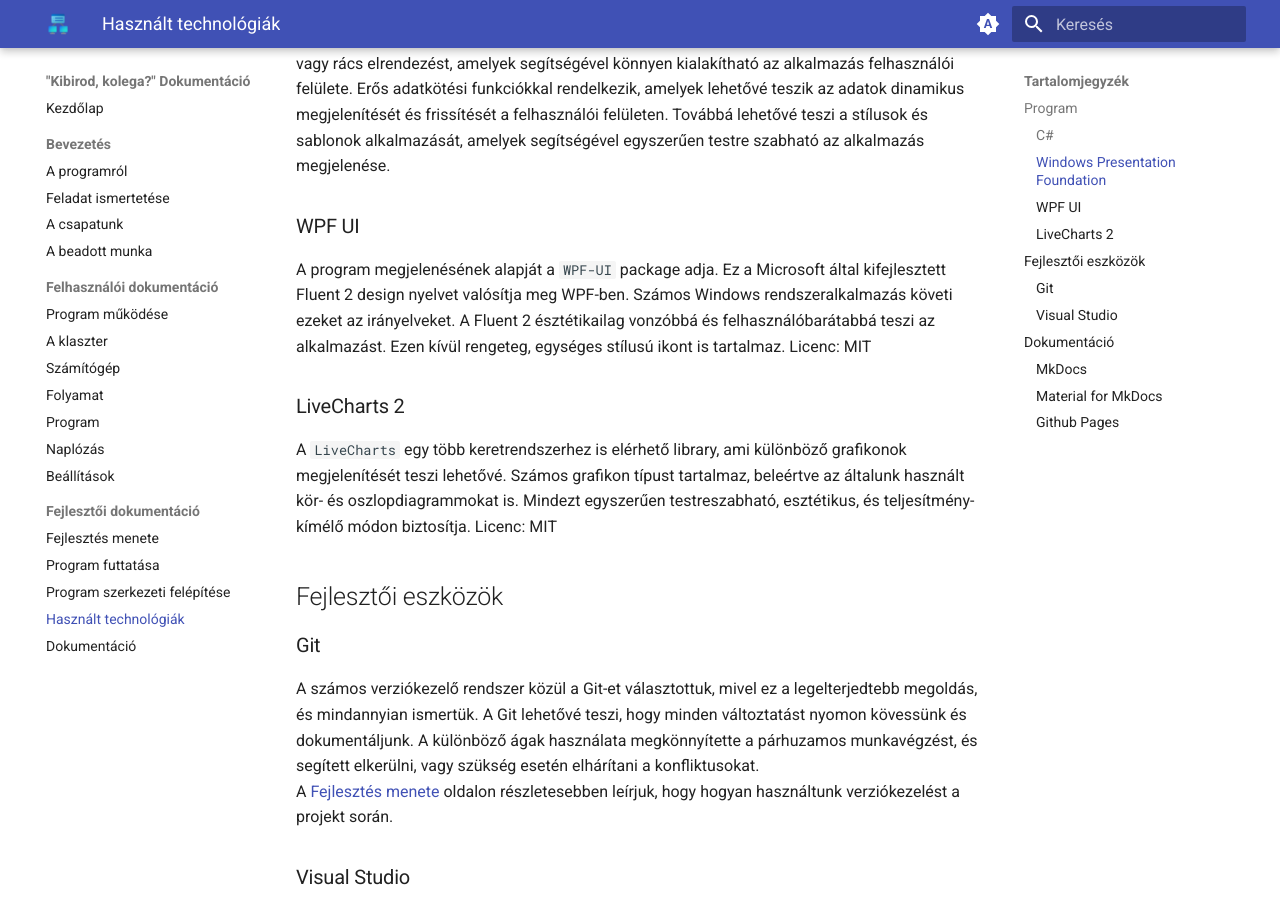
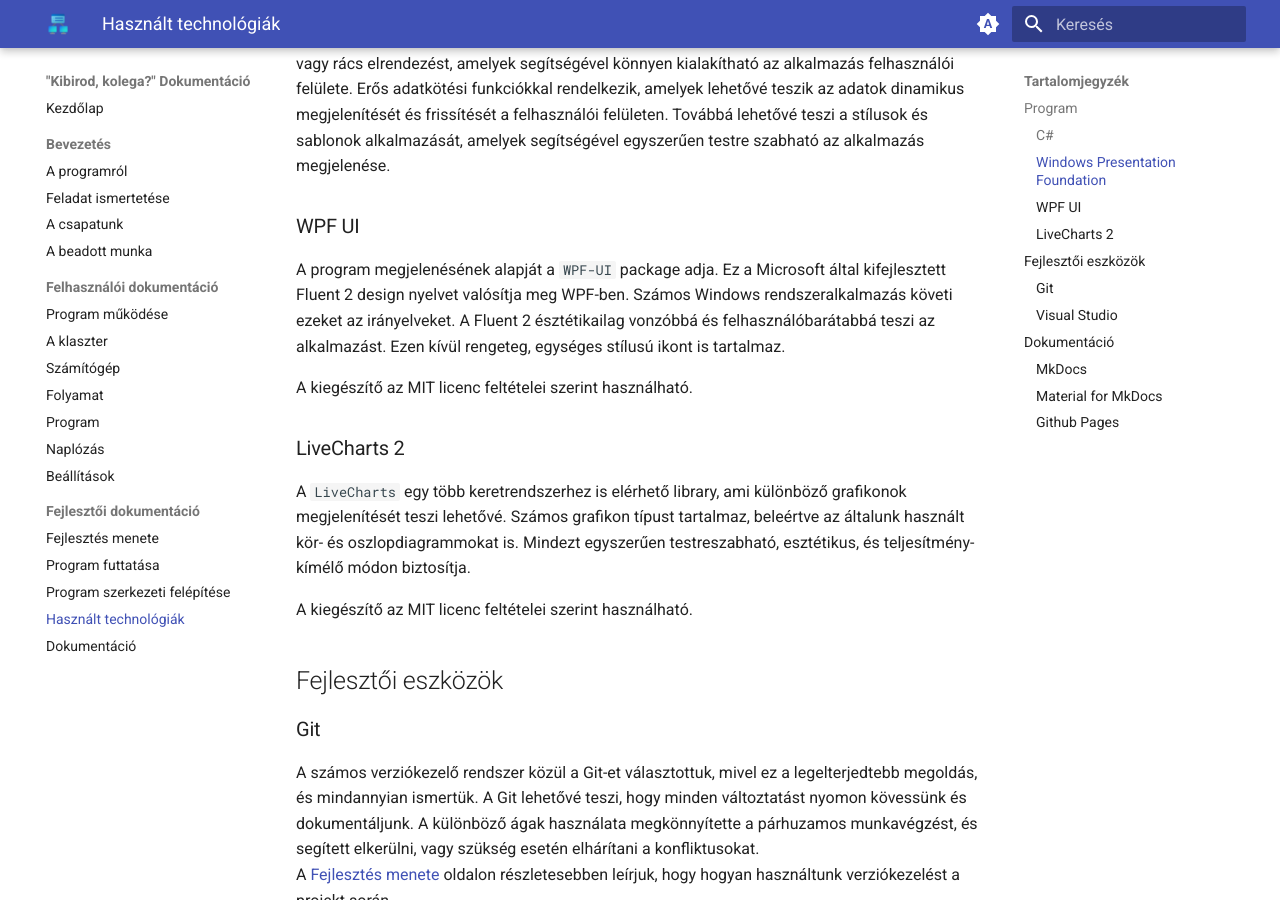
Before and after one commit to gyorfimarcell/Dusza2025, an MkDocs documentation site: the page built from documentation/docs/fejlesztoi/technologiak.md, in a window 1280 px wide and 900 px high, scrolled down 483 px. Built offline with MkDocs 1.6.1 and Material for MkDocs 9.7.7, drawn with Linux system fonts in a browser that asks for light colours.

Commit message:
small correction

```diff
--- a/documentation/docs/fejlesztoi/technologiak.md
+++ b/documentation/docs/fejlesztoi/technologiak.md
@@ -22,14 +22,16 @@ sablonok alkalmazását, amelyek segítségével egyszerűen testre szabható az
 A program megjelenésének alapját a `WPF-UI` package adja. Ez a Microsoft által kifejlesztett Fluent 2 design nyelvet
 valósítja meg WPF-ben. Számos Windows rendszeralkalmazás követi ezeket az irányelveket. A Fluent 2 észtétikailag vonzóbbá
 és felhasználóbarátabbá teszi az alkalmazást. Ezen kívül rengeteg, egységes stílusú ikont is tartalmaz.
-Licenc: MIT
+
+A kiegészítő az MIT licenc feltételei szerint használható.
 
 ### LiveCharts 2
 
 A `LiveCharts` egy több keretrendszerhez is elérhető library, ami különböző grafikonok megjelenítését teszi lehetővé.
 Számos grafikon típust tartalmaz, beleértve az általunk használt kör- és oszlopdiagrammokat is. Mindezt egyszerűen testreszabható,
 esztétikus, és teljesítmény-kímélő módon biztosítja.
-Licenc: MIT
+
+A kiegészítő az MIT licenc feltételei szerint használható.
 
 ## Fejlesztői eszközök
 
```
